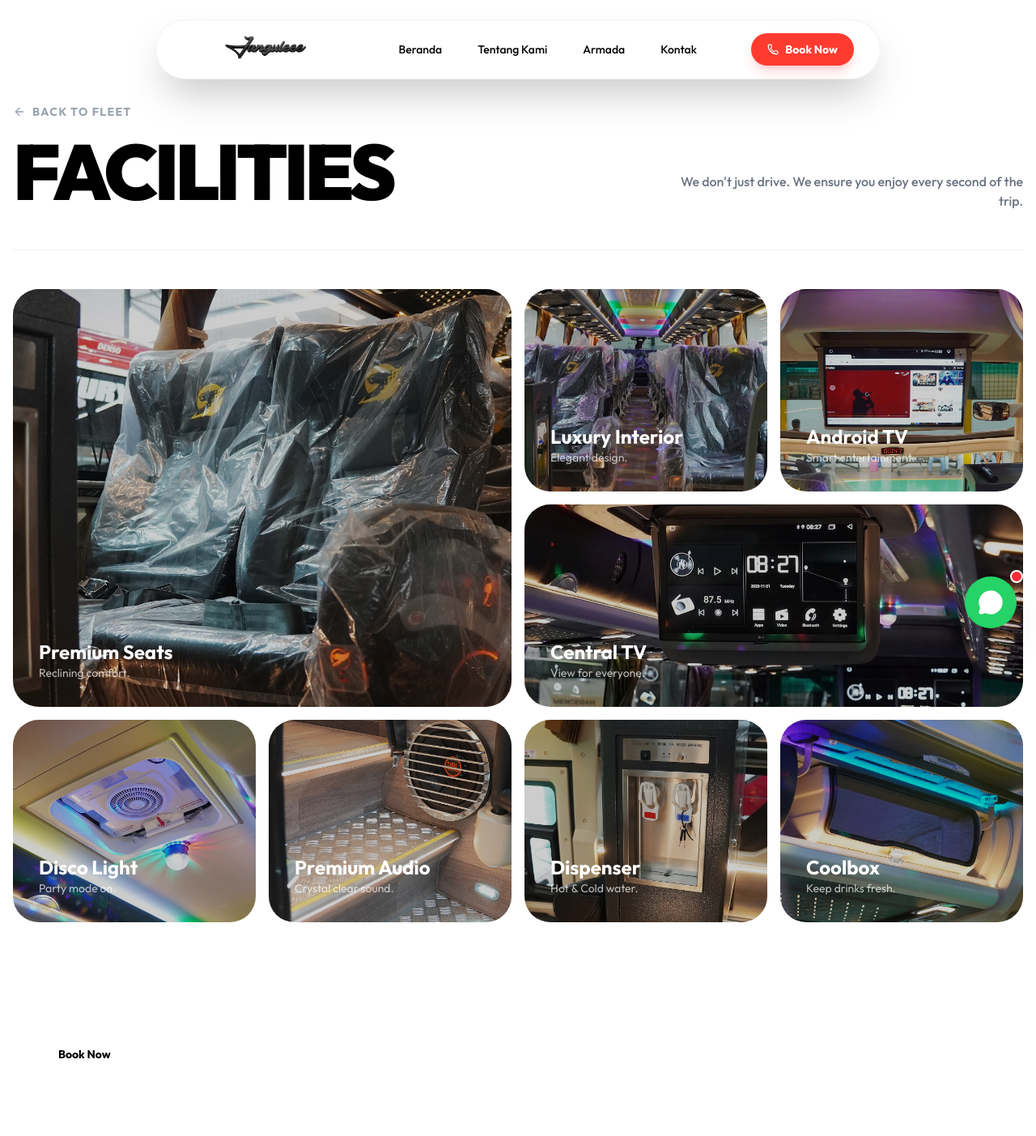
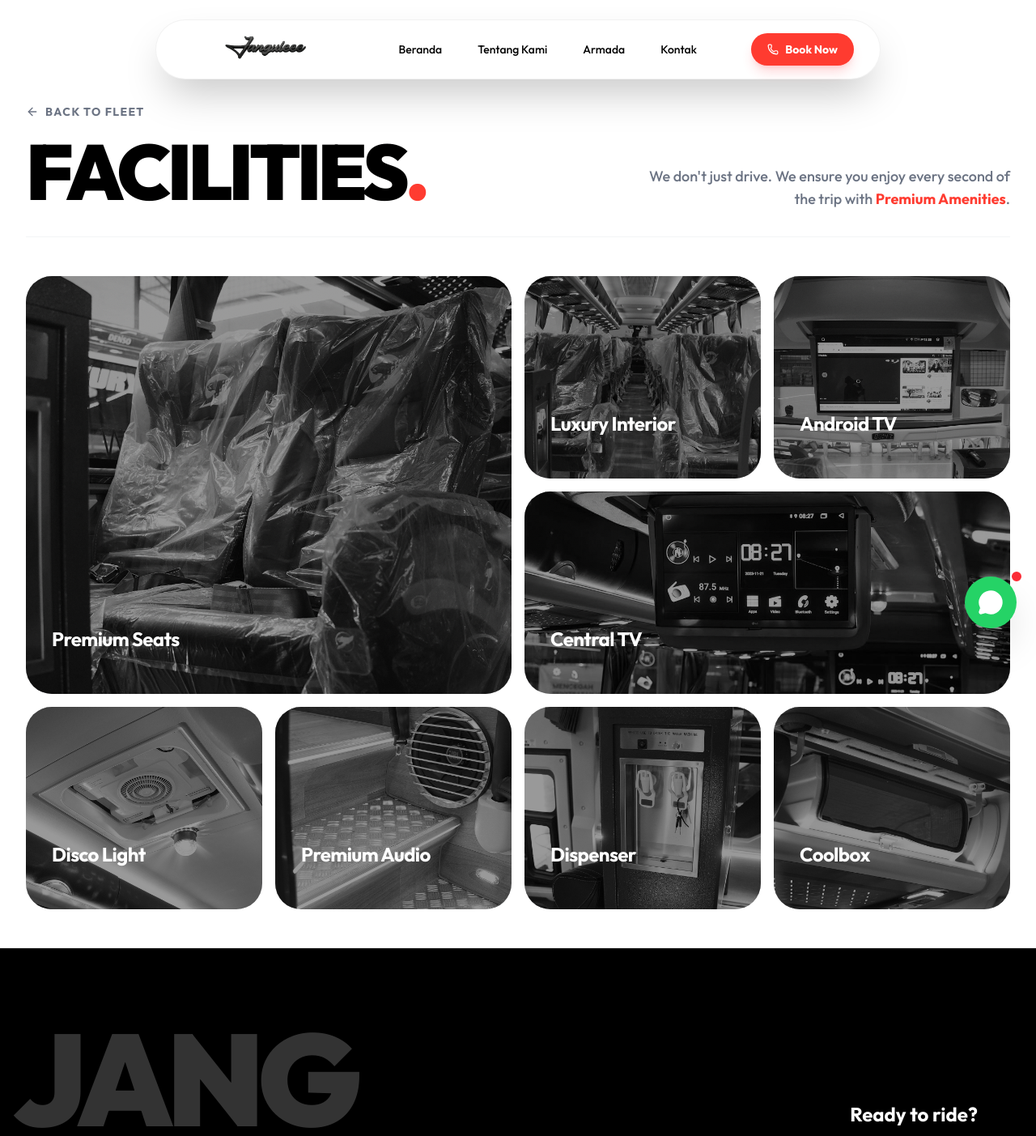
Before and after one commit to Rangga11268/janguleee-trans, a Next.js app: page /facilities in a window 1280 px wide. Shown: the top 1403 px of the page at 81% size. Built offline with nearby package versions, Linux system fonts and the light colour scheme.

Commit message:
feat: Implement new facilities page with image gallery and fleet showcase component.

```diff
--- a/app/facilities/page.tsx
+++ b/app/facilities/page.tsx
@@ -1,11 +1,10 @@
 "use client";
 
-import PageHeader from "@/components/PageHeader";
 import Footer from "@/components/Footer";
 import Navbar from "@/components/Navbar";
 import Link from "next/link";
 import Image from "next/image";
-import { ArrowLeft, Crown } from "lucide-react";
+import { ArrowLeft } from "lucide-react";
 import { motion } from "framer-motion";
 
 const facilityImages = [
@@ -64,72 +63,63 @@ export default function FacilitiesPage() {
     <main className="bg-white min-h-screen">
       <Navbar />
 
-      <section className="pt-32 pb-12 px-4">
+      <section className="pt-32 pb-12 px-4 md:px-8">
         <div className="container mx-auto">
-          <div className="mb-12 border-b border-gray-100 pb-12 flex flex-col md:flex-row justify-between items-end gap-6">
+          {/* Header */}
+          <div className="mb-12 border-b border-gray-100 pb-8 flex flex-col md:flex-row justify-between items-end gap-6">
             <div>
               <Link
-                href="/fleet"
-                className="inline-flex items-center gap-2 text-sm font-bold uppercase tracking-widest text-gray-400 hover:text-black mb-4 transition-colors"
+                href="/#fleet"
+                className="inline-flex items-center gap-2 text-sm font-bold uppercase tracking-widest text-gray-500 hover:text-[#FF3B30] mb-4 transition-colors"
               >
                 <ArrowLeft size={16} /> Back to Fleet
               </Link>
               <h1 className="text-6xl md:text-8xl font-black text-black leading-none tracking-tighter">
-                FACILITIES
+                FACILITIES<span className="text-[#FF3B30]">.</span>
               </h1>
             </div>
-            <p className="max-w-md text-right text-gray-500 font-medium">
-              We don't just drive. We ensure you enjoy every second of the trip.
+            <p className="max-w-md text-right text-gray-500 font-medium text-lg">
+              We don't just drive. We ensure you enjoy every second of the trip
+              with{" "}
+              <span className="text-[#FF3B30] font-bold">
+                Premium Amenities
+              </span>
+              .
             </p>
           </div>
 
+          {/* Bento Grid Gallery */}
           <div className="grid grid-cols-1 md:grid-cols-4 auto-rows-[250px] gap-4">
             {facilityImages.map((item, index) => (
               <motion.div
                 key={index}
-                initial={{ opacity: 0, scale: 0.95 }}
-                whileInView={{ opacity: 1, scale: 1 }}
+                initial={{ opacity: 0, y: 30 }}
+                whileInView={{ opacity: 1, y: 0 }}
                 viewport={{ once: true }}
-                transition={{ duration: 0.4, delay: index * 0.05 }}
-                className={`relative rounded-[2rem] overflow-hidden group ${item.colSpan}`}
+                transition={{ duration: 0.5, delay: index * 0.1 }}
+                className={`relative rounded-[2rem] overflow-hidden group ${item.colSpan} bg-gray-100`}
               >
                 <Image
                   src={item.src}
                   alt={item.title}
                   fill
-                  className="object-cover transition-transform duration-700 group-hover:scale-110"
+                  className="object-cover transition-transform duration-700 group-hover:scale-110 grayscale group-hover:grayscale-0"
                 />
-                <div className="absolute inset-0 bg-black/20 group-hover:bg-black/40 transition-colors duration-300" />
 
-                <div className="absolute bottom-0 left-0 p-8">
-                  <h3 className="text-white font-bold text-2xl leading-none mb-1">
+                {/* Overlay */}
+                <div className="absolute inset-0 bg-black/40 group-hover:bg-black/20 transition-colors duration-500" />
+
+                {/* Content */}
+                <div className="absolute bottom-0 left-0 p-6 md:p-8 w-full">
+                  <h3 className="text-2xl font-bold text-white mb-1 leading-none tracking-tight">
                     {item.title}
                   </h3>
-                  <p className="text-white/70 text-sm">{item.desc}</p>
+                  <p className="text-white/80 text-sm font-medium translate-y-4 opacity-0 group-hover:translate-y-0 group-hover:opacity-100 transition-all duration-300">
+                    {item.desc}
+                  </p>
                 </div>
               </motion.div>
             ))}
-
-            {/* Call to Action Card */}
-            <div
-              className="md:col-span-2 md:row-span-1 bg-brand-primary rounded-[2rem] flex items-center justify-between p-8 relative overflow-hidden group hover:bg-black transition-colors duration-500 cursor-pointer"
-              onClick={() =>
-                window.open("https://wa.me/628131573731", "_blank")
-              }
-            >
-              <div className="relative z-10">
-                <h3 className="text-3xl font-bold text-white mb-2">
-                  Experience It.
-                </h3>
-                <button className="bg-white text-black px-6 py-3 rounded-full font-bold text-sm">
-                  Book Now
-                </button>
-              </div>
-              <Crown
-                size={120}
-                className="absolute -right-4 -bottom-4 text-white/10 rotate-12 group-hover:rotate-0 transition-transform duration-500"
-              />
-            </div>
           </div>
         </div>
       </section>
--- a/components/Fleet.tsx
+++ b/components/Fleet.tsx
@@ -2,6 +2,7 @@
 
 import { motion } from "framer-motion";
 import { ArrowRight, Star, Wifi, Info, Users } from "lucide-react";
+import Link from "next/link";
 import Image from "next/image";
 
 const fleets = [
@@ -100,30 +101,40 @@ export default function Fleet() {
                   <h3 className="text-4xl font-bold text-white mb-2 leading-none">
                     {fleet.name}
                   </h3>
-                  <p className="text-white/70 line-clamp-2 mb-6 font-medium">
-                    {fleet.highlight}
-                  </p>
+                  <p className="text-white/80 text-lg mb-6">{fleet.body}</p>
 
-                  <div className="flex flex-wrap gap-2 mb-6 opacity-0 group-hover:opacity-100 transition-opacity duration-300 h-0 group-hover:h-auto overflow-hidden">
-                    {fleet.facilities.slice(0, 3).map((f, idx) => (
+                  <div className="flex flex-wrap gap-2 mb-6">
+                    {fleet.facilities.slice(0, 3).map((fac, idx) => (
                       <span
                         key={idx}
-                        className="text-[10px] uppercase font-bold px-2 py-1 bg-white/20 text-white rounded-md backdrop-blur-sm"
+                        className="text-xs font-bold text-white/90 bg-white/20 px-3 py-1 rounded-lg backdrop-blur-md"
                       >
-                        {f}
+                        {fac}
                       </span>
                     ))}
                   </div>
 
+                  <div className="flex flex-col gap-4">
+                    <Link
+                      href="/facilities"
+                      className="inline-flex items-center justify-center gap-2 bg-[#FF3B30] hover:bg-white hover:text-black text-white px-6 py-3 rounded-full font-bold transition-all text-sm group/btn w-full md:w-auto"
+                    >
+                      View Gallery
+                      <ArrowRight
+                        size={16}
+                        className="group-hover/btn:translate-x-1 transition-transform"
+                      />
+                    </Link>
                     <a
                       href={`https://wa.me/628131573731?text=Saya%20tertarik%20booking%20unit%20${fleet.name}`}
                       target="_blank"
                       rel="noopener noreferrer"
-                    className="inline-flex items-center gap-2 bg-white text-black px-6 py-3 rounded-full font-bold text-sm hover:bg-brand-primary hover:text-white transition-colors"
+                      className="inline-flex items-center justify-center gap-2 bg-white text-black px-6 py-3 rounded-full font-bold text-sm hover:bg-gray-200 transition-colors w-full md:w-auto"
                     >
                       Book This Unit
                       <ArrowRight size={16} />
                     </a>
+                  </div>
                 </div>
               </motion.div>
             );
```
Lines whose indentation alone changed are shown as unchanged.
